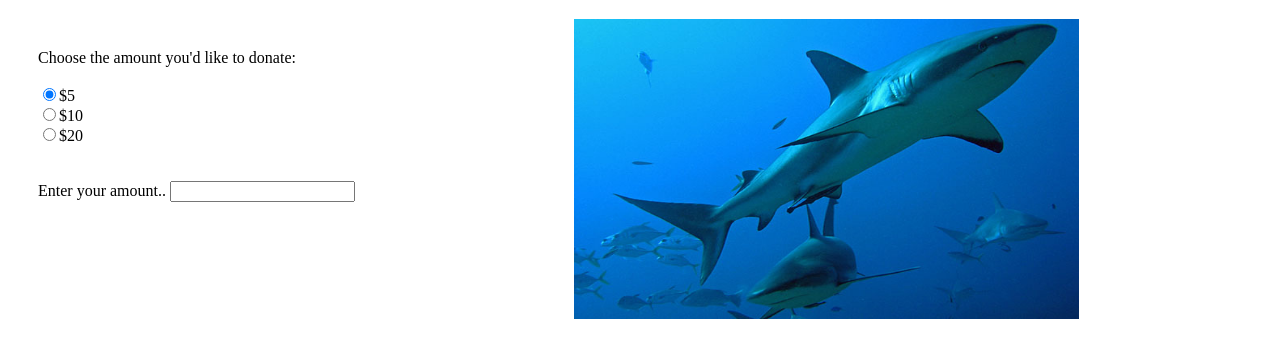
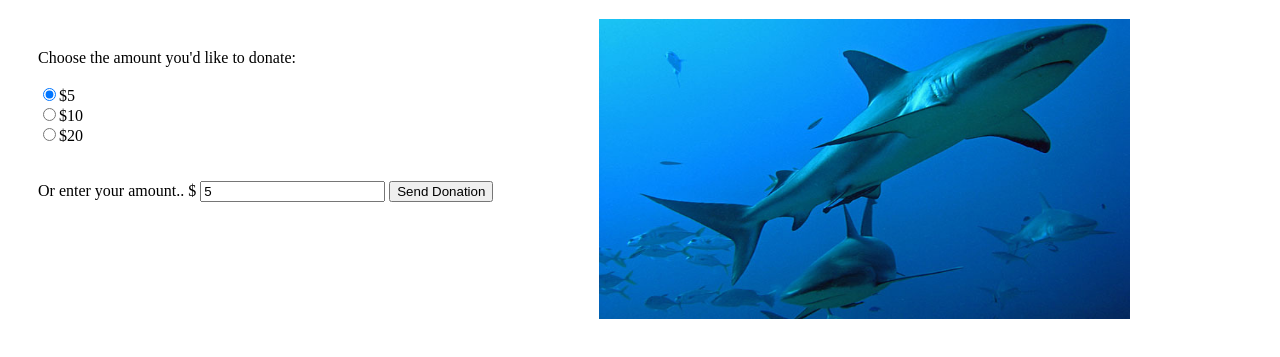
Before and after one commit to bri2005/webdev100_lesson7_causes_site, a plain HTML site: page donate.html in a window 1280 px wide. Shown: the part 87-444 px from the top of the page. Drawn offline with nearby package versions, Linux system fonts and the light colour scheme.

Commit message:
Updated donate page

```diff
--- a/donate.html
+++ b/donate.html
@@ -3,6 +3,9 @@
 <title>Donate</title>
 
 <head>
+
+<!-- jQuery CDN -->
+<script   src="https://code.jquery.com/jquery-2.2.3.js"   integrity="sha256-laXWtGydpwqJ8JA+X9x2miwmaiKhn8tVmOVEigRNtP4="   crossorigin="anonymous"></script>
 
 <link rel="stylesheet" type="text/css" href="styles/style.css">
 
@@ -18,12 +21,12 @@ body {
 
 #donationPanel {
 	padding: 30px;
-	width: 40%;
+	width: 42%;
 }
 
 #donationSharkImage {
 	content: url('images/shark_welcome.jpg');
-	width: 40%;
+	width: 42%;
 }
 
 </style>
@@ -58,11 +61,17 @@ body {
 			<input type="radio" name="donationVal" value="10">$10<br>
 			<input type="radio" name="donationVal" value="20">$20<br>
 			<br></br>
-			Enter your amount..
-			<input type="text" name="donationVal">
+			Or enter your amount..  $
+			<input type="text" id="donationDisplayTxt" name="donationVal">
+			<input type="button" id="submitDonation" value="Send Donation">
 		</form>
 
+
+
 		<br></br>
+
+		<!-- div to show "Thanks for your donation after user clicks Send Donation" -->
+		<div id="showThanksForDonationMessage"></div>
 
 	</div>
 
@@ -71,6 +80,38 @@ body {
 
 </div> <!-- end content panel -->
 
+
+<!-- script for saying thanks after sending the donation -->
+<script>
+
+$(document).ready(
+
+	function() {
+
+		//default it to $5
+		$("#donationDisplayTxt").val($("input:checked").val());
+
+		//when they update the radio button update the donation text box
+		$('input:radio[name=donationVal]').on('change', function() {
+			$('#donationDisplayTxt').val($('input:radio[name=donationVal]:checked').val());
+		});
+
+		//when they submit the donation, display a thank you message..
+		$("#submitDonation").click(
+			function() {
+				$("#showThanksForDonationMessage")
+				.text("Thanks for your donation of $"+
+					 $('#donationDisplayTxt').val());
+			}
+		);
+	}
+
+	// end wrapper function
+); // end document.ready
+
+
+</script>
+
 </body>
 
 </html>
```
Also changed, not shown: index.html (+1 -1 lines), images/cartoon_shark.jpg (added).
